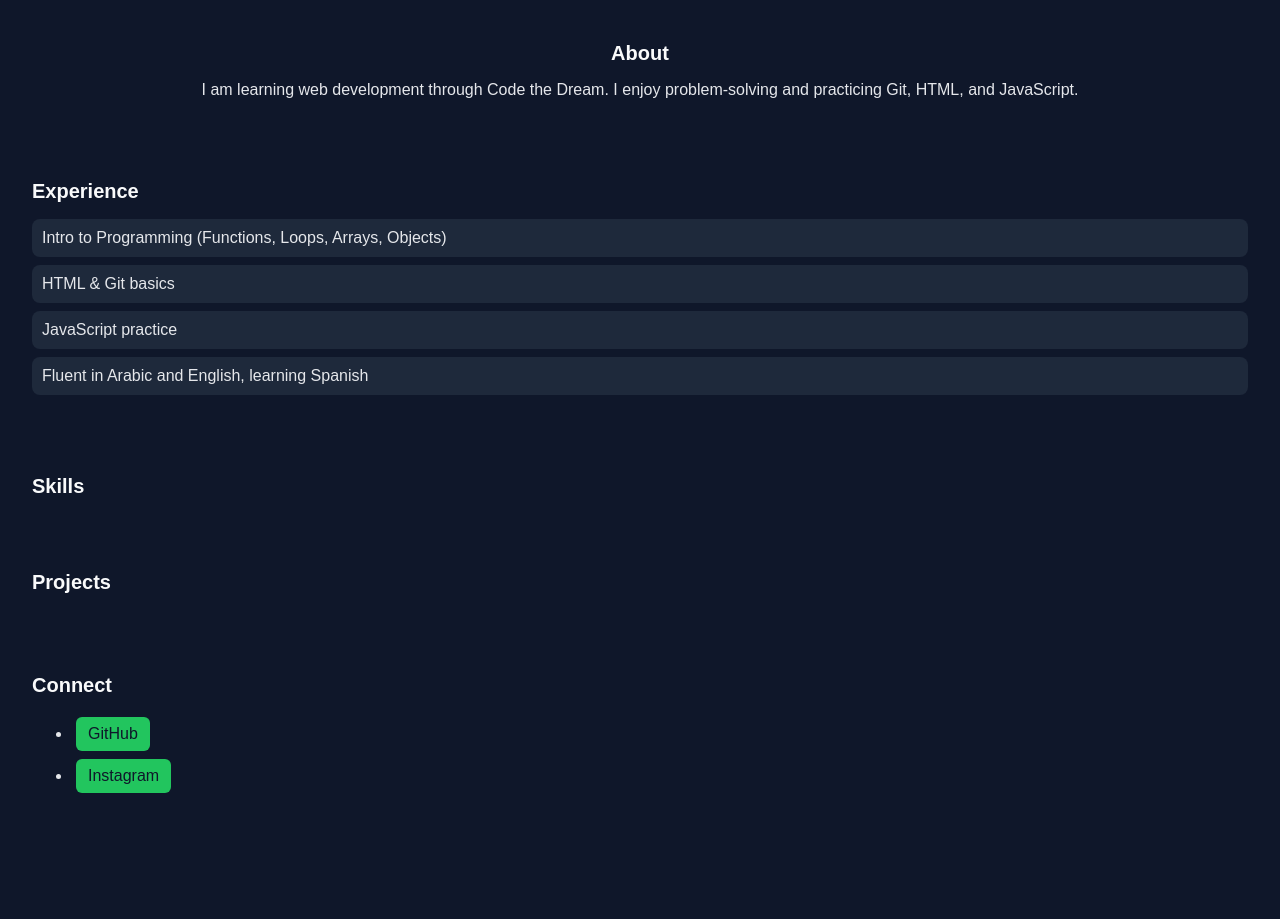
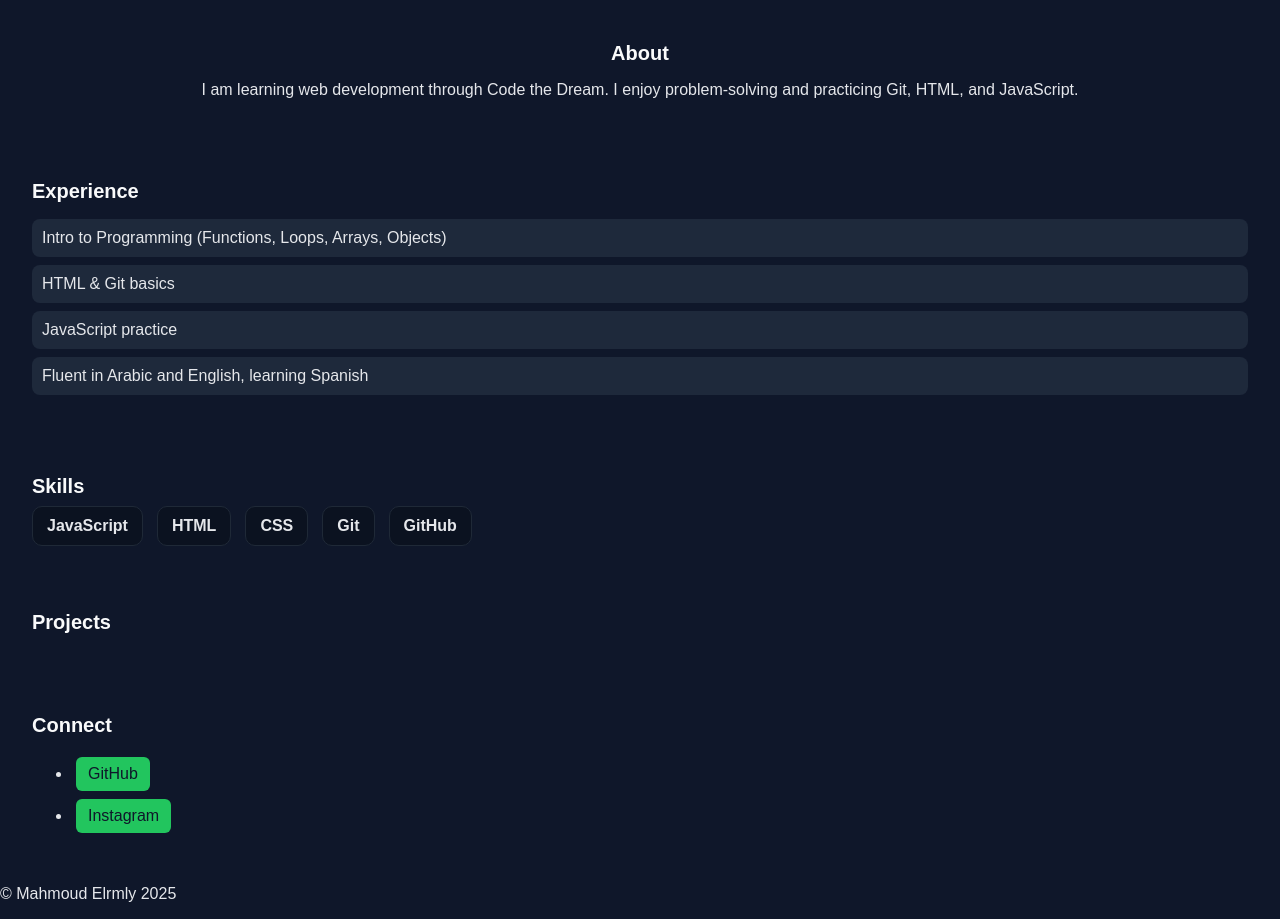
Before and after one commit to m-ahmou-d/mahmoud-elrmly-luna, a plain HTML site: page index.html in a window 1280 px wide. Shown: the part 122-1041 px from the top of the page. Before the commit the page ends 967 px from the top, so only its background shows below. Drawn offline with Linux system fonts and the light colour scheme.

Commit message:
lesson 11: added JS file, footer, skill list

```diff
--- a/css/index.css
+++ b/css/index.css
@@ -142,3 +142,29 @@ nav a:hover { text-decoration: underline; }
   font-weight: 600;
 }
 #Connect .connect-links a:hover { filter: brightness(1.05); }
+
+/* Skills layout */
+#Skills ul {
+  list-style: none;
+  padding: 0;
+  margin: 8px 0 0;
+  display: flex;
+  flex-wrap: wrap;
+  gap: 10px;
+}
+
+#Skills li {
+  background: #0b1220;
+  color: #e5e7eb;
+  border: 1px solid #1f2937;
+  border-radius: 10px;
+  padding: 8px 12px;
+  font-weight: 600;
+}
+
+@media (min-width: 600px) {
+  #Skills li { padding: 10px 14px; }
+}
+@media (min-width: 992px) {
+  #Skills ul { gap: 14px; }
+}
--- a/index.html
+++ b/index.html
@@ -37,6 +37,7 @@
 
   <section id="Skills">
     <h2>Skills</h2>
+    <ul></ul>
   </section>
 
   <section id="Projects">
@@ -51,5 +52,6 @@
       <li><a href="https://www.instagram.com/m.ahmou.d/" target="_blank" rel="noopener noreferrer">Instagram</a></li>
     </ul>
   </section>
+<script src="js/index.js"></script>
 </body>
 </html>
--- /dev/null
+++ b/js/index.js
@@ -0,0 +1,32 @@
+// ---------- FOOTER ----------
+const body = document.body;
+
+// Creating and appending a <footer>
+const footer = document.createElement('footer');
+body.appendChild(footer);
+
+// Grabing the current year dynamically
+const today = new Date();
+const thisYear = today.getFullYear();
+
+// Creating a <p> for the copyright text
+const copyright = document.createElement('p');
+// Stretch goal: ©  :D
+copyright.innerHTML = `&copy; Mahmoud Elrmly ${thisYear}`;
+
+// Put this in the fotter
+footer.appendChild(copyright);
+
+// ---------- SKILLS ----------
+const skills = ["JavaScript", "HTML", "CSS", "Git", "GitHub"];
+
+// Selecting the skills section and its <ul>
+const skillsSection = document.querySelector('#Skills');
+const skillsList = skillsSection.querySelector('ul');
+
+// Looping through skills and add <li> for each
+for (let i = 0; i < skills.length; i++) {
+  const skill = document.createElement('li');
+  skill.textContent = skills[i];
+  skillsList.appendChild(skill);
+}
```
